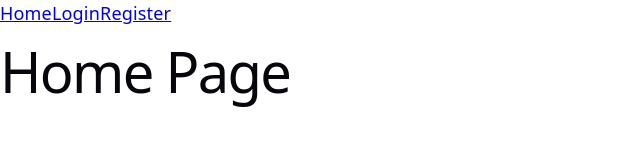
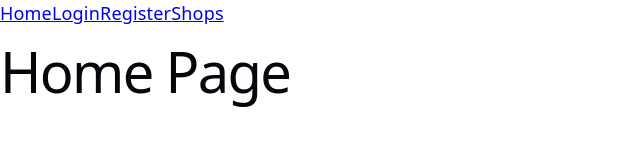
Before and after one commit to FahimFoysalEmon/booking-service, a React (Vite) app in the folder frontend/slot-booking-frontend/: page / in a window 1280 px wide. Shown: the top 160 px of the page, without its empty margins (0-640 px from the left). Built offline with nearby package versions, Linux system fonts and the light colour scheme; no server answers.

Commit message:
shop pages including

```diff
--- a/frontend/slot-booking-frontend/src/App.jsx
+++ b/frontend/slot-booking-frontend/src/App.jsx
@@ -4,6 +4,7 @@
 import LoginPage from "./pages/LoginPage";
 import RegisterPage from "./pages/RegisterPage";
 import NotFoundPage from "./pages/NotFoundPage";
+import ShopsPage from "./pages/ShopsPage";
 
 export default function App() {
   return (
@@ -15,6 +16,7 @@
 
       <Route element={<MainLayout />} >
         <Route path="/" element={<HomePage />} />
+        <Route path="/shops" element={<ShopsPage />} />
       </Route>
 
 
--- a/frontend/slot-booking-frontend/src/layouts/MainLayout.jsx
+++ b/frontend/slot-booking-frontend/src/layouts/MainLayout.jsx
@@ -7,6 +7,7 @@
         <Link to="/">Home</Link>
         <Link to="/login">Login</Link>
         <Link to="/register">Register</Link>
+        <Link to="/shops">Shops</Link>
       </nav>
       <Outlet />
     </div>
--- /dev/null
+++ b/frontend/slot-booking-frontend/src/pages/ShopsPage.jsx
@@ -0,0 +1,6 @@
+import { useEffect, useState } from "react";
+import api from "../lib/api";
+
+export default function ShopsPage() {
+    return <h1>Shops Page</h1>;
+}
```
